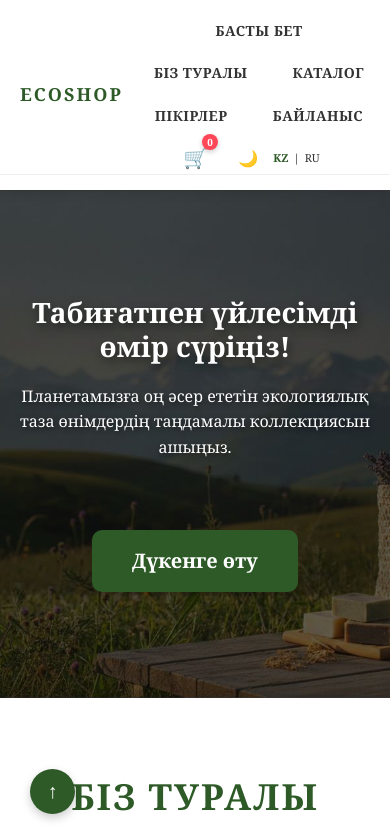
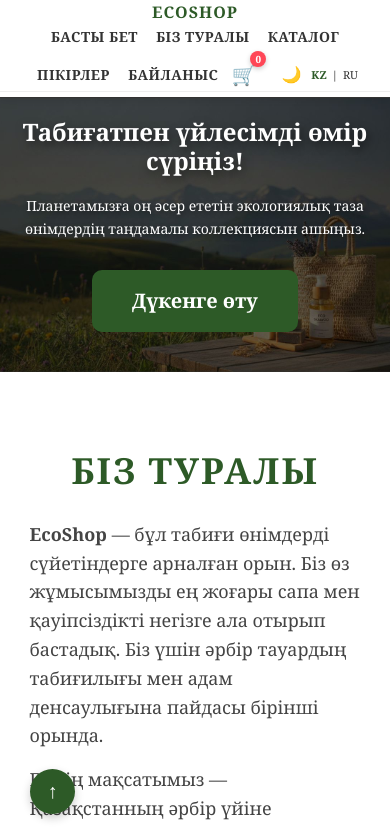
Before and after one commit to ergarabirganym80-creator/ecoshop, a plain HTML site: page index.html in a window 390 px wide. Shown: the top 833 px of the page. Drawn offline with Linux system fonts and the light colour scheme; a web font is replaced by a local one.

Commit message:
Add files via upload

```diff
--- a/style.css
+++ b/style.css
@@ -1529,3 +1529,149 @@ body.dark-theme .container {
         padding: 5px !important;
     }
 }
+
+/* --- МОБИЛЬДІ НҰСҚАНЫ ЖӨНДЕУ (768px-ден кіші экрандар) --- */
+@media (max-width: 768px) {
+
+    /* 1. Навигацияны (Header) реттеу */
+    .header-container {
+        flex-direction: column; /* Логотип жоғарыда, меню астында */
+        gap: 10px;
+        padding: 10px;
+    }
+
+    nav {
+        flex-wrap: wrap; /* Меню сөздері сыймаса, келесі жолға түседі */
+        justify-content: center;
+        gap: 8px !important;
+    }
+
+    nav a {
+        font-size: 10px !important; /* Мәтінді кішірейту */
+        padding: 5px !important;
+    }
+
+    /* 2. Басты баннер (Hero) */
+    .hero {
+        height: auto !important;
+        min-height: 300px;
+        padding: 40px 15px !important;
+    }
+
+    .hero h1 {
+        font-size: 24px !important; /* Тақырыпты телефонға лайықтау */
+    }
+
+    .hero p {
+        font-size: 14px !important;
+        margin-bottom: 30px !important;
+    }
+
+    /* 3. Тауарлар сеткасын бір бағанға қою */
+    .product-grid, .catalog-grid {
+        grid-template-columns: 1fr !important; /* Тауарлар бірінің астына бірі тұрады */
+        justify-items: center;
+        padding: 10px !important;
+    }
+
+    .card, .product-card {
+        width: 100% !important;
+        max-width: 320px; /* Тым жайылып кетпеуі үшін */
+    }
+
+    /* 4. Артықшылықтар (Features) бөлімін реттеу */
+    .features-container {
+        flex-direction: column; /* Домалақтарды тігінен тізу */
+        gap: 20px;
+    }
+
+    /* 5. Пікірлер бөлімі */
+    .reviews-container {
+        flex-direction: column;
+        align-items: center;
+    }
+
+    .review-card {
+        width: 100% !important;
+        max-width: 300px;
+    }
+
+    /* 6. Категориялар бөлімі */
+    .categories-grid {
+        display: grid;
+        grid-template-columns: repeat(2, 1fr); /* Екі-екіден тұрады */
+        gap: 10px;
+        padding: 10px;
+    }
+
+    .category-item {
+        width: 100% !important;
+        padding: 15px 5px;
+    }
+
+    /* 7. "Бізбен байланысыңыз" (Footer) */
+    footer, .contact-section {
+        padding: 30px 15px !important;
+    }
+
+    .social-links {
+        display: flex;
+        flex-direction: column;
+        gap: 10px;
+    }
+
+    /* Экранның оң жаққа жылжып кетуін (scroll) тоқтату */
+    body, html {
+        overflow-x: hidden;
+        width: 100%;
+        position: relative;
+    }
+}
+
+/* --- ТЕЛЕФОНДАҒЫ HEADER-ДІ ЖИНАҚТАУ (Media Query) --- */
+@media (max-width: 768px) {
+
+    /* 1. Шапканың биіктігі мен ішкі бос орнын азайту */
+    header {
+        padding: 5px 0 !important;
+    }
+
+    .header-container {
+        flex-direction: column !important; /* Элементтерді бірінің астына бірі қою */
+        gap: 5px !important;
+    }
+
+    /* 2. Логотипті кішірейту */
+    .logo span {
+        font-size: 16px !important;
+        letter-spacing: 1px !important;
+    }
+
+    /* 3. Меню сөздерін (БАСТЫ БЕТ, КАТАЛОГ т.б.) бір қатарға жинақы тізу */
+    nav {
+        display: flex !important;
+        flex-wrap: wrap !important; /* Орын жетпесе келесі жолға түсу */
+        justify-content: center !important;
+        gap: 8px !important;
+    }
+
+    nav a {
+        font-size: 9px !important; /* Мәтін өлшемін кішірейту */
+        margin: 0 !important;
+        padding: 2px 5px !important;
+    }
+
+    /* 4. Себет пен режим батырмаларын реттеу */
+    .nav-extra {
+        gap: 10px !important;
+        margin-left: 0 !important;
+        justify-content: center;
+    }
+
+    /* 5. Басты суреттің (Hero) астындағы бос орындарды реттеу */
+    .hero {
+        padding-top: 20px !important;
+        height: auto !important;
+        min-height: 250px !important;
+    }
+}
```
